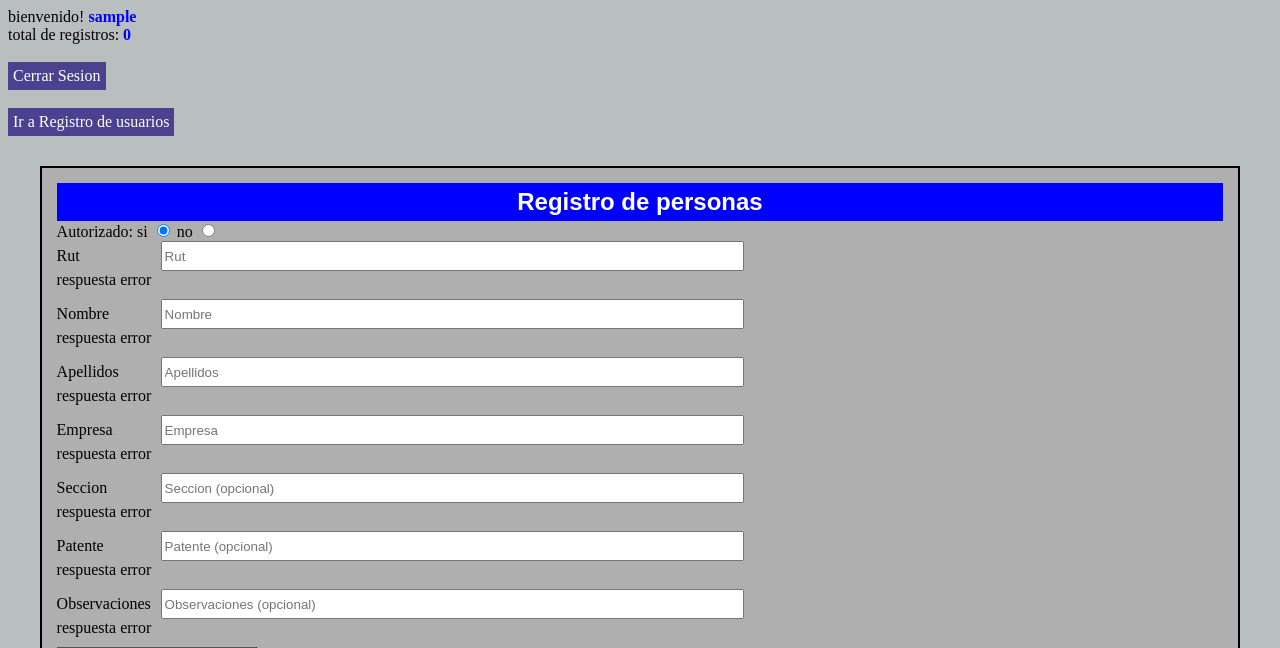
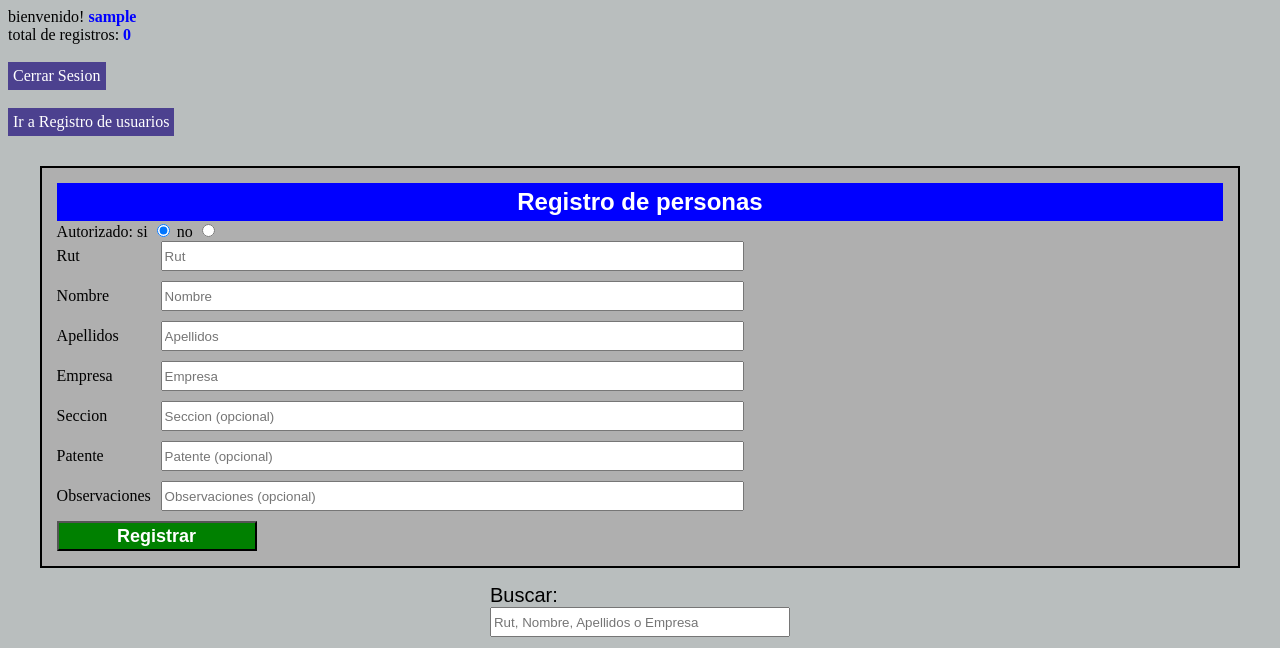
Before and after one commit to rocky-web/crud_fetch, a PHP site: page /inicio.php in a window 1280 px wide. Shown: the top 648 px of the page. Run offline with PHP 8.4, Linux system fonts and the light colour scheme; the visitor is signed in with stand-in values (Sample User, id 1); data that the repository does not hold is empty; some libraries are stand-ins or nearby versions.

Commit message:
advance in mensajes error

```diff
--- a/css/style2.css
+++ b/css/style2.css
@@ -1,4 +1,5 @@
 /* errores */
+
 
 .error_campo{
     border-color: red;
@@ -13,6 +14,10 @@
     background-color: white;
 }
 
+#msje_rut, #msje_nom, #msje_ape, #msje_emp, #msje_sec, #msje_pat, #msje_obs{
+    color: red;
+}
+
 
 /*
 .error_rut > input::placeholder{
--- a/inicio.php
+++ b/inicio.php
@@ -56,38 +56,38 @@
                 <div>
                     <label for="rut">Rut</label>
                     <input type="text" name="rut" id="rut" placeholder="Rut" maxlength="12" >
-                    <div id="msje_rut">respuesta error</div>
+                    <div id="msje_rut"></div>
                 </div>
 
                 <div>
                     <label for="nombre">Nombre</label>
                     <input type="text" name="nombre" id="nombre" placeholder="Nombre">
-                    <div id="msje_nom">respuesta error</div>
+                    <div id="msje_nom"></div>
                 </div>
                 <div>
                     <label for="apellidos">Apellidos</label>
                     <input type="text" name="apellidos" id="apellidos" placeholder="Apellidos">
-                    <div id="msje_ape">respuesta error</div>
+                    <div id="msje_ape"></div>
                 </div>
                 <div>
                     <label for="empresa">Empresa</label>
                     <input type="text" name="empresa" id="empresa" placeholder="Empresa">
-                    <div id="msje_emp">respuesta error</div>
+                    <div id="msje_emp"></div>
                 </div>
                 <div>
                     <label for="seccion">Seccion</label>
                     <input type="text" name="seccion" id="seccion" placeholder="Seccion (opcional)">
-                    <div id="msje_sec">respuesta error</div>
+                    <div id="msje_sec"></div>
                 </div>
                 <div>
                     <label for="patente">Patente</label>
                     <input type="text" name="patente" id="patente" placeholder="Patente (opcional)">
-                    <div id="msje_pat">respuesta error</div>
+                    <div id="msje_pat"></div>
                 </div>
                 <div>
                     <label for="observaciones">Observaciones</label>
                     <input type="text" name="observaciones" id="observaciones" placeholder="Observaciones (opcional)">
-                    <div id="msje_obs">respuesta error</div>
+                    <div id="msje_obs"></div>
                 </div>
              </div>
                 <div>
```
Also changed, not shown: script2.js (+25 -4 lines).
